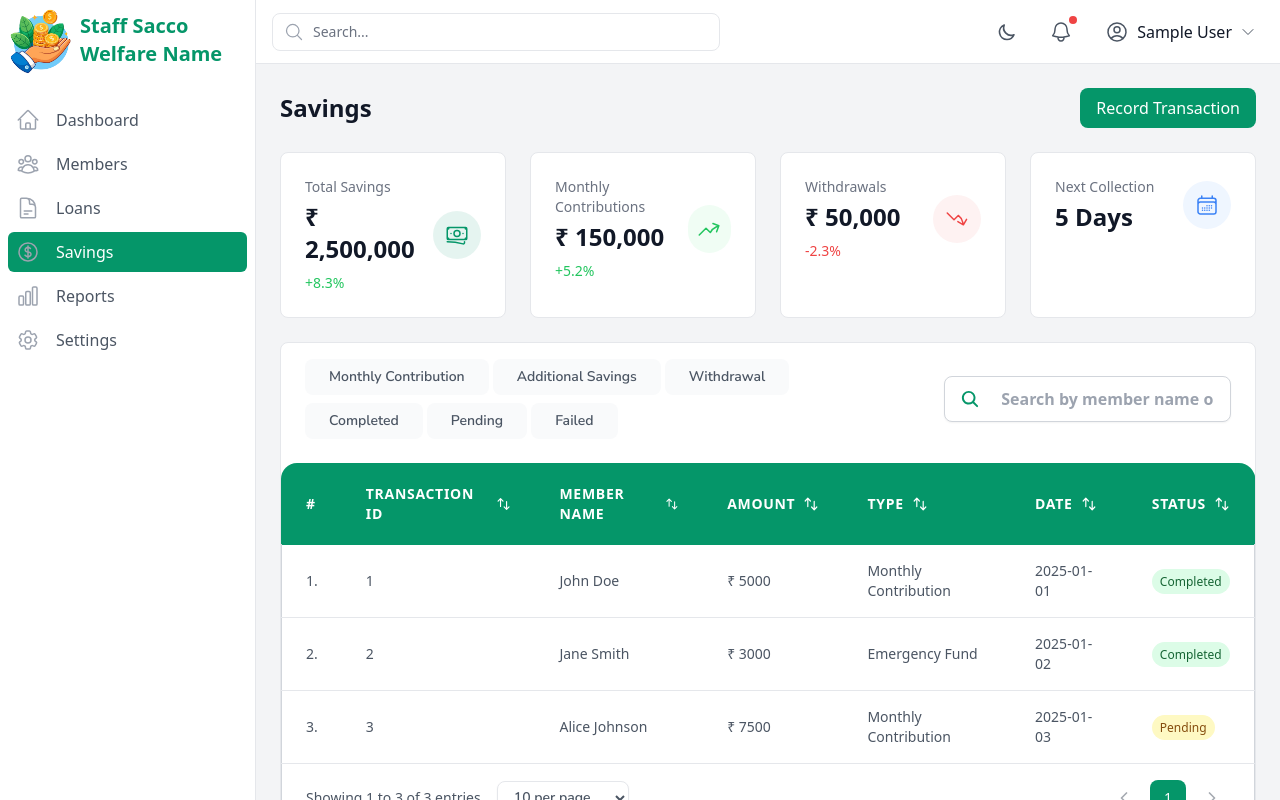
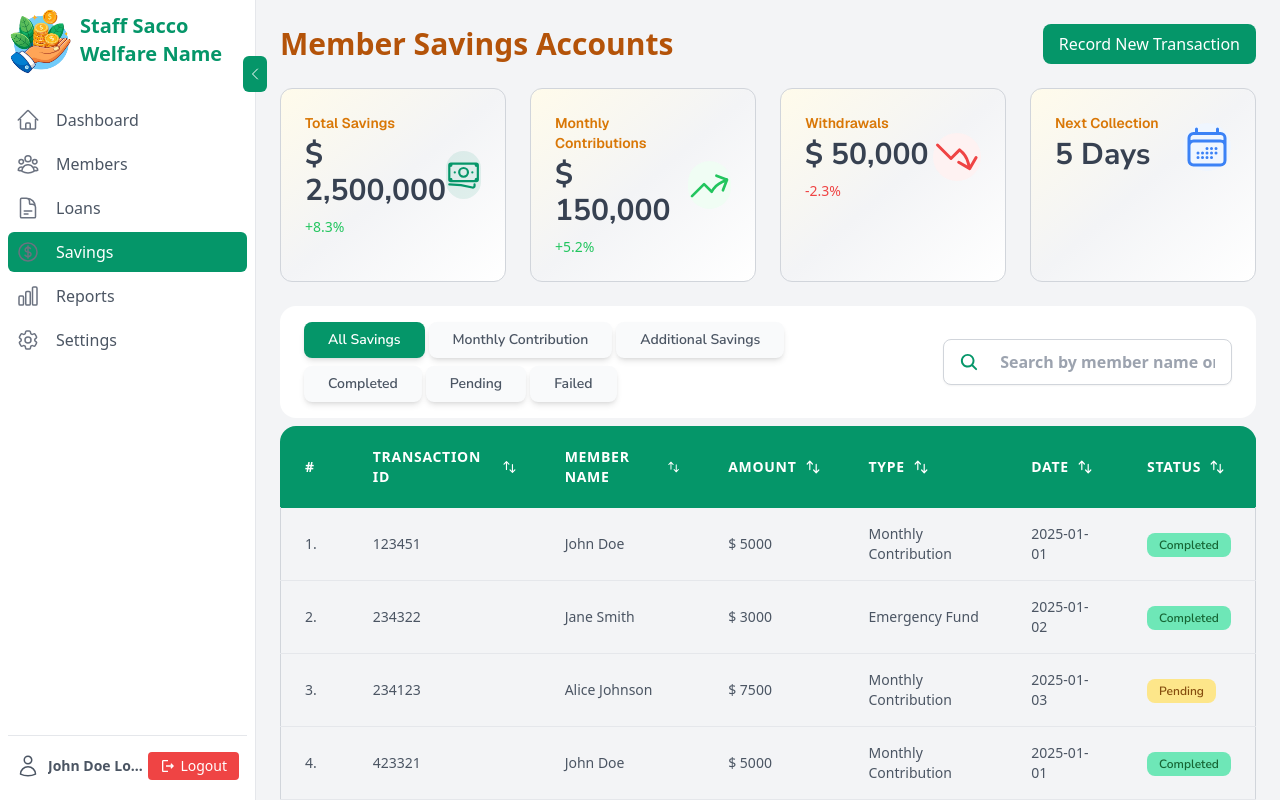
Before and after one commit to supa-modo/Sacco-Welfare-Loans-and-Savings, a React (Vite) app: page /admin/savings in a window 1280 px wide. Built offline with nearby package versions, Linux system fonts and the light colour scheme; sample sign-in values are in the browser's storage.

Commit message:
feat: enhance UI components and improve data representation in admin pages

```diff
--- a/src/components/common/DataTable.jsx
+++ b/src/components/common/DataTable.jsx
@@ -105,7 +105,7 @@ const DataTable = ({
                   <button
                     key={option.value}
                     onClick={() => handleFilterClick(filter.key, option.value)}
-                    className={`px-6 py-2 text-sm font-semibold font-nunito-sans rounded-lg transition-all
+                    className={`px-6 py-2 text-sm shadow-md font-semibold font-nunito-sans rounded-lg transition-all
                       ${
                         activeFilters[filter.key] === option.value
                           ? "bg-primary-500 text-white"
--- a/src/components/layout/DashboardLayout.jsx
+++ b/src/components/layout/DashboardLayout.jsx
@@ -28,7 +28,7 @@ const DashboardLayout = () => {
       <div className={`flex h-screen overflow-hidden transition-colors duration-200 ${darkMode ? 'bg-gray-900' : 'bg-gray-100'}`}>
         <Sidebar darkMode={darkMode} userRole={user?.role} />
         <div className="flex-1 flex flex-col overflow-hidden">
-          <Navbar darkMode={darkMode} toggleDarkMode={toggleDarkMode} />
+          {/* <Navbar darkMode={darkMode} toggleDarkMode={toggleDarkMode} /> */}
           <main className={`flex-1 overflow-y-auto p-6 transition-colors duration-200 ${darkMode ? 'bg-gray-900 text-white' : 'bg-gray-100 text-gray-900'}`}>
             <Outlet />
           </main>
--- a/src/components/layout/Sidebar.jsx
+++ b/src/components/layout/Sidebar.jsx
@@ -1,3 +1,4 @@
+import { useState } from "react";
 import { NavLink } from "react-router-dom";
 import {
   HomeIcon,
@@ -6,10 +7,16 @@ import {
   CurrencyDollarIcon,
   ChartBarIcon,
   Cog6ToothIcon,
+  ChevronLeftIcon,
+  ChevronRightIcon,
+  UserIcon,
 } from "@heroicons/react/24/outline";
+import { MdOutlineLogout } from "react-icons/md";
 import logo from "/logo.png";
 
 const Sidebar = ({ darkMode, userRole }) => {
+  const [isCollapsed, setIsCollapsed] = useState(false);
+
   const navigation = {
     admin: [
       { name: "Dashboard", to: "/admin/dashboard", icon: HomeIcon },
@@ -31,13 +38,33 @@ const Sidebar = ({ darkMode, userRole }) => {
 
   return (
     <div
-      className={`w-64 transition-colors duration-200 ${
+      className={`${
+        isCollapsed ? "w-20" : "w-64"
+      } transition-all duration-300 ease-in-out ${
         darkMode
           ? "bg-gray-800 text-gray-200 border-r border-gray-700"
           : "bg-white text-gray-600 border-r border-gray-200"
       }`}
     >
-      <div className="h-20 flex items-center justify-center ">
+      <div className="h-20 flex items-center justify-center relative">
+        <button
+          onClick={() => setIsCollapsed(!isCollapsed)}
+          className={`absolute -right-3 top-14 bg-primary text-white rounded-md p-1 hover:bg-primary-dark transition-colors duration-200 ${
+            darkMode ? "hover:bg-gray-600" : ""
+          }`}
+        >
+          {isCollapsed ? (
+            <ChevronRightIcon className="h-7 w-4" />
+          ) : (
+            <ChevronLeftIcon className="h-7 w-4" />
+          )}
+        </button>
+        {isCollapsed ? (
+          <div className="flex items-center justify-center">
+            <img src={logo} alt="welfare logo" className="w-10 h-10" />
+          </div>
+        ) : (
+          <div className="flex items-center">
             <img src={logo} alt="welfare logo" className="w-20 h-20" />
             <div>
               <h1
@@ -49,8 +76,10 @@ const Sidebar = ({ darkMode, userRole }) => {
               </h1>
             </div>
           </div>
+        )}
+      </div>
 
-      <nav className="mt-5 px-2">
+      <nav className="mt-5 px-2 flex flex-col h-[calc(100%-5rem)] justify-between">
         <div className="space-y-1">
           {links.map((item) => (
             <NavLink
@@ -64,19 +93,60 @@ const Sidebar = ({ darkMode, userRole }) => {
                       : "bg-primary text-white"
                     : darkMode
                     ? "text-gray-300 hover:bg-gray-700 hover:text-white"
-                    : "text-gray-600 hover:bg-gray-50 hover:text-gray-900"
-                }`
+                    : "text-gray-600 hover:bg-primary-100 hover:text-gray-900"
+                } ${isCollapsed ? "justify-center" : ""}`
               }
             >
               <item.icon
-                className={`mr-4 flex-shrink-0 h-6 w-6 transition-colors duration-200 ${
-                  darkMode ? "text-gray-300" : "text-gray-400"
-                } group-hover:text-gray-300`}
+                className={`flex-shrink-0 h-6 w-6 transition-colors duration-200 ${
+                  !isCollapsed && "mr-4"
+                } ${
+                  darkMode ? "text-gray-300" : "text-gray-500"
+                } group-hover:text-gray-600`}
                 aria-hidden="true"
               />
-              {item.name}
+              {!isCollapsed && item.name}
             </NavLink>
           ))}
+        </div>
+
+        {/* User info and logout section */}
+        <div
+          className={`border-t ${
+            darkMode ? "border-gray-700" : "border-gray-200"
+          } py-4`}
+        >
+          <div className="px-2 pb-6">
+            {!isCollapsed ? (
+              <div className="flex items-center justify-between">
+                <div className="flex items-center">
+                  <UserIcon className="h-6 w-6 mr-2" />
+                  <span className="text-sm font-bold truncate w-24">
+                    John Doe Lorem Ipsum Kale
+                  </span>
+                </div>
+                <button
+                  onClick={() => {
+                    // Add logout functionality here
+                  }}
+                  className="flex items-center px-3 py-1 text-sm bg-red-500 text-white rounded hover:bg-primary-dark transition-colors duration-200"
+                >
+                  <MdOutlineLogout className="h-4 w-4 mr-1" />
+                  <span>Logout</span>
+                </button>
+              </div>
+            ) : (
+              <button
+                onClick={() => {
+                  // Add logout functionality here
+                }}
+                className="w-full flex justify-center"
+                title="Logout"
+              >
+                <UserIcon className="h-6 w-6 " />
+              </button>
+            )}
+          </div>
         </div>
       </nav>
     </div>
--- a/src/data/savings.json
+++ b/src/data/savings.json
@@ -1,7 +1,7 @@
 {
   "savings": [
     {
-      "id": 1,
+      "id": 123451,
       "memberId": "M001",
       "memberName": "John Doe",
       "amount": 5000,
@@ -10,7 +10,7 @@
       "status": "Completed"
     },
     {
-      "id": 2,
+      "id": 234322,
       "memberId": "M002",
       "memberName": "Jane Smith",
       "amount": 3000,
@@ -19,7 +19,142 @@
       "status": "Completed"
     },
     {
-      "id": 3,
+      "id": 234123,
+      "memberId": "M003",
+      "memberName": "Alice Johnson",
+      "amount": 7500,
+      "date": "2025-01-03",
+      "type": "Monthly Contribution",
+      "status": "Pending"
+    },
+    {
+      "id":423321,
+      "memberId": "M001",
+      "memberName": "John Doe",
+      "amount": 5000,
+      "date": "2025-01-01",
+      "type": "Monthly Contribution",
+      "status": "Completed"
+    },
+    {
+      "id": 898042,
+      "memberId": "M002",
+      "memberName": "Jane Smith",
+      "amount": 3000,
+      "date": "2025-01-02",
+      "type": "Emergency Fund",
+      "status": "Completed"
+    },
+    {
+      "id": 897893,
+      "memberId": "M003",
+      "memberName": "Alice Johnson",
+      "amount": 7500,
+      "date": "2025-01-03",
+      "type": "Monthly Contribution",
+      "status": "Pending"
+    },
+    {
+      "id": 975681,
+      "memberId": "M001",
+      "memberName": "John Doe",
+      "amount": 5000,
+      "date": "2025-01-01",
+      "type": "Monthly Contribution",
+      "status": "Completed"
+    },
+    {
+      "id": 965562,
+      "memberId": "M002",
+      "memberName": "Jane Smith",
+      "amount": 3000,
+      "date": "2025-01-02",
+      "type": "Emergency Fund",
+      "status": "Completed"
+    },
+    {
+      "id": 345543,
+      "memberId": "M003",
+      "memberName": "Alice Johnson",
+      "amount": 7500,
+      "date": "2025-01-03",
+      "type": "Monthly Contribution",
+      "status": "Pending"
+    },
+    {
+      "id": 456781,
+      "memberId": "M001",
+      "memberName": "John Doe",
+      "amount": 5000,
+      "date": "2025-01-01",
+      "type": "Monthly Contribution",
+      "status": "Completed"
+    },
+    {
+      "id": 898662,
+      "memberId": "M002",
+      "memberName": "Jane Smith",
+      "amount": 3000,
+      "date": "2025-01-02",
+      "type": "Emergency Fund",
+      "status": "Completed"
+    },
+    {
+      "id": 234563,
+      "memberId": "M003",
+      "memberName": "Alice Johnson",
+      "amount": 7500,
+      "date": "2025-01-03",
+      "type": "Monthly Contribution",
+      "status": "Pending"
+    },
+    {
+      "id": 567671,
+      "memberId": "M001",
+      "memberName": "John Doe",
+      "amount": 5000,
+      "date": "2025-01-01",
+      "type": "Monthly Contribution",
+      "status": "Completed"
+    },
+    {
+      "id": 234562,
+      "memberId": "M002",
+      "memberName": "Jane Smith",
+      "amount": 3000,
+      "date": "2025-01-02",
+      "type": "Emergency Fund",
+      "status": "Completed"
+    },
+    {
+      "id": 786763,
+      "memberId": "M003",
+      "memberName": "Alice Johnson",
+      "amount": 7500,
+      "date": "2025-01-03",
+      "type": "Monthly Contribution",
+      "status": "Pending"
+    },
+    {
+      "id": 786651,
+      "memberId": "M001",
+      "memberName": "John Doe",
+      "amount": 5000,
+      "date": "2025-01-01",
+      "type": "Monthly Contribution",
+      "status": "Completed"
+    },
+    {
+      "id": 865642,
+      "memberId": "M002",
+      "memberName": "Jane Smith",
+      "amount": 3000,
+      "date": "2025-01-02",
+      "type": "Emergency Fund",
+      "status": "Completed"
+    },
+    {
+      "id": 376879,
       "memberId": "M003",
       "memberName": "Alice Johnson",
       "amount": 7500,
--- a/src/pages/admin/Loans.jsx
+++ b/src/pages/admin/Loans.jsx
@@ -68,7 +68,7 @@ const Loans = () => {
         <span
           className={`px-3 py-1 text-xs font-semibold rounded-lg font-nunito-sans ${
             item.status === "Active"
-              ? "bg-primary-200 text-green-700"
+              ? "bg-primary-300 text-green-800"
               : item.status === "Paid"
               ? "bg-blue-100 text-blue-800"
               : item.status === "Pending"
@@ -87,7 +87,7 @@ const Loans = () => {
       key: "status",
       label: "Filter by Status",
       options: [
-        { value: "All", label: "All" },
+        { value: "All", label: "All Loans" },
         { value: "Active", label: "Active" },
         { value: "Paid", label: "Paid" },
         { value: "Pending", label: "Pending" },
--- a/src/pages/admin/Savings.jsx
+++ b/src/pages/admin/Savings.jsx
@@ -18,7 +18,7 @@ const Savings = () => {
   const stats = [
     {
       title: "Total Savings",
-      value: "₹ 2,500,000",
+      value: "$ 2,500,000",
       icon: BanknotesIcon,
       trend: "+8.3%",
       trendUp: true,
@@ -27,7 +27,7 @@ const Savings = () => {
     },
     {
       title: "Monthly Contributions",
-      value: "₹ 150,000",
+      value: "$ 150,000",
       icon: ArrowTrendingUpIcon,
       trend: "+5.2%",
       trendUp: true,
@@ -36,7 +36,7 @@ const Savings = () => {
     },
     {
       title: "Withdrawals",
-      value: "₹ 50,000",
+      value: "$ 50,000",
       icon: ArrowTrendingDownIcon,
       trend: "-2.3%",
       trendUp: false,
@@ -57,7 +57,7 @@ const Savings = () => {
   const savingsColumns = [
     { key: "id", header: "Transaction ID" },
     { key: "memberName", header: "Member Name" },
-    { key: "amount", header: "Amount", render: (item) => `₹ ${item.amount}` },
+    { key: "amount", header: "Amount", render: (item) => `$ ${item.amount}` },
     { key: "type", header: "Type" },
     { key: "date", header: "Date" },
     {
@@ -65,12 +65,12 @@ const Savings = () => {
       header: "Status",
       render: (item) => (
         <span
-          className={`px-2 py-1 text-xs font-medium rounded-full ${
+          className={`px-3 py-1 text-xs font-semibold rounded-lg font-nunito-sans ${
             item.status === "Completed"
-              ? "bg-green-100 text-green-800"
+              ? "bg-primary-300 text-green-800"
               : item.status === "Pending"
-              ? "bg-yellow-100 text-yellow-800"
-              : "bg-red-100 text-red-800"
+              ? "bg-amber-200 text-yellow-800"
+              : "bg-red-400 text-red-800"
           }`}
         >
           {item.status}
@@ -84,9 +84,9 @@ const Savings = () => {
       key: "type",
       label: "Filter by Type",
       options: [
+        { value: "All", label: "All Savings" },
         { value: "Monthly Contribution", label: "Monthly Contribution" },
         { value: "Additional Savings", label: "Additional Savings" },
-        { value: "Withdrawal", label: "Withdrawal" },
       ],
     },
     {
@@ -103,28 +103,41 @@ const Savings = () => {
   return (
     <div className="space-y-6">
       <div className="flex justify-between items-center">
-        <h1 className="text-2xl font-semibold text-gray-900">Savings</h1>
+        <h1 className="text-3xl font-extrabold text-amber-700">
+          Member Savings Accounts
+        </h1>
         <button className="px-4 py-2 bg-primary text-white rounded-lg hover:bg-primary/90">
-          Record Transaction
+          Record New Transaction
         </button>
       </div>
 
       {/* Stats Grid */}
       <div className="grid grid-cols-1 md:grid-cols-2 lg:grid-cols-4 gap-6">
         {stats.map((stat, index) => (
-          <div key={index} className="bg-white p-6 rounded-lg border border-gray-200">
+          <div
+            key={index}
+            className="bg-gradient-to-br from-amber-50 via-gray-100 to-white p-6 rounded-xl border border-gray-300"
+          >
             <div className="flex items-center justify-between">
               <div>
-                <p className="text-sm text-gray-500">{stat.title}</p>
-                <p className="text-2xl font-semibold text-gray-900 mt-1">{stat.value}</p>
-                {stat.trend && (
-                  <div className={`flex items-center mt-2 ${stat.trendUp ? 'text-green-500' : 'text-red-500'}`}>
+                <p className="text-sm text-amber-600 font-semibold font-geist">
+                  {stat.title}
+                </p>
+                <p className="text-3xl font-bold font-nunito-sans text-gray-700 mt-1">
+                  {stat.value}
+                </p>
+                <div
+                  className={`flex items-center mt-2 ${
+                    stat.trendUp ? "text-green-500" : "text-red-500"
+                  }`}
+                >
                   <span className="text-sm">{stat.trend}</span>
                 </div>
-                )}
               </div>
-              <div className={`h-12 w-12 ${stat.bgColor} rounded-full flex items-center justify-center`}>
-                <stat.icon className={`h-6 w-6 ${stat.iconColor}`} />
+              <div
+                className={`h-12 w-12 ${stat.bgColor} rounded-full flex items-center justify-center`}
+              >
+                <stat.icon className={`${stat.iconColor}`} />
               </div>
             </div>
           </div>
@@ -132,7 +145,6 @@ const Savings = () => {
       </div>
 
       {/* DataTable */}
-      <div className="bg-white rounded-lg border border-gray-200">
       <DataTable
         columns={savingsColumns}
         data={savings}
@@ -140,7 +152,6 @@ const Savings = () => {
         searchPlaceholder="Search by member name or transaction ID..."
       />
     </div>
-    </div>
   );
 };
 
```
Also changed, not shown: src/pages/admin/Members.jsx (+8 -6 lines), src/pages/admin/Reports.jsx (+58 -15 lines). Lines whose indentation alone changed are shown as unchanged.
